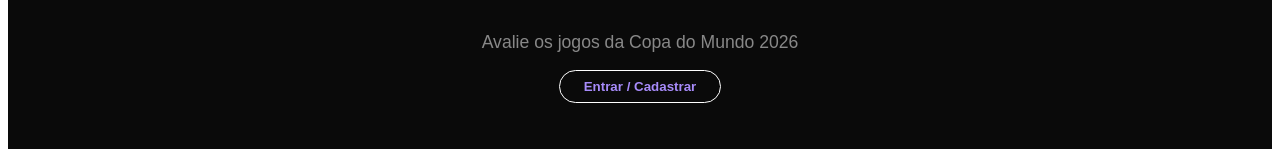
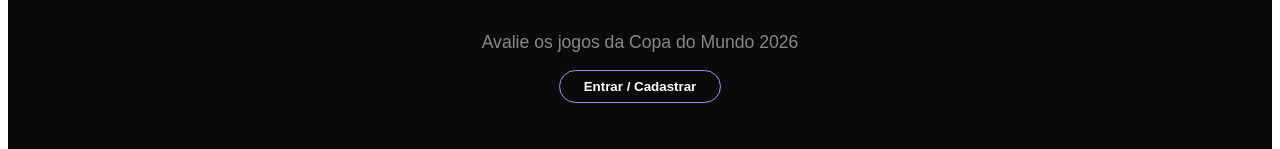
Before and after one commit to patrickcods/MatchRate, a React (Vite) app: page / in a window 1280 px wide. Shown: the part 144-293 px from the top of the page. Built offline with nearby package versions, Linux system fonts and the light colour scheme; no server answers.

Commit message:
Mudança de cor texto

```diff
--- a/src/App.jsx
+++ b/src/App.jsx
@@ -52,7 +52,7 @@ function App() {
           </button>
         </div>
       ) : (
-        <button onClick={() => setMostrarAuth(true)} style={{ padding: '8px 24px', borderRadius: '20px', border: '1px solid #ffffff', backgroundColor: 'transparent', color: '#a78bfa', cursor: 'pointer', fontWeight: 'bold' }}>
+        <button onClick={() => setMostrarAuth(true)} style={{ padding: '8px 24px', borderRadius: '20px', border: '1px solid #a78bfa', backgroundColor: 'transparent', color: '#ffffff', cursor: 'pointer', fontWeight: 'bold' }}>
           Entrar / Cadastrar
         </button>
       )}
```
